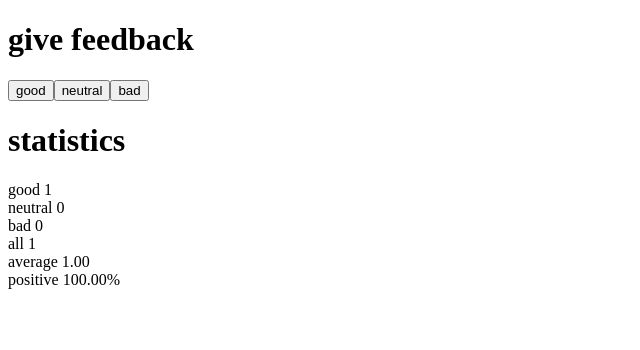
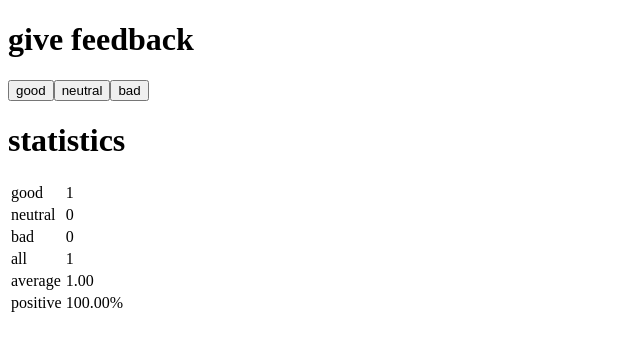
Before and after one commit to steve-c-smith/fullstackopen, a React (Create React App) app in the folder part1/unicafe/: page / in a window 1280 px wide. Both pictures are taken after a click on the button "good". Shown: the top 350 px of the page, without its empty margins (0-640 px from the left). Built offline with nearby package versions, Linux system fonts and the light colour scheme.

Commit message:
1.10-1.11 Completed

```diff
--- a/part1/unicafe/src/App.js
+++ b/part1/unicafe/src/App.js
@@ -1,6 +1,13 @@
 import { useState } from 'react'
 
-const StatisticsDisplay = ({ label, value }) => <div>{label} {value}</div>
+const StatisticsLine = ({ label, value }) => {
+  return (
+    <tr>
+      <td>{label}</td>
+      <td>{value}</td>
+    </tr>
+  )
+}
 
 const Statistics = ({ isFeedbackProvided, neutral, bad, good }) => {
   const getTotal = () => good + neutral + bad
@@ -15,20 +22,22 @@ const Statistics = ({ isFeedbackProvided, neutral, bad, good }) => {
 
   if(isFeedbackProvided){
     return (
-      <div>
-        <StatisticsDisplay label="good" value={good} />
-        <StatisticsDisplay label="neutral" value={neutral} />
-        <StatisticsDisplay label="bad" value={bad} />
-        <StatisticsDisplay label="all" value={getTotal()} />
-        <StatisticsDisplay label="average" value={getAverage().toFixed(2)} />
-        <StatisticsDisplay label="positive" value={getPercentPositive().toFixed(2) + "%"} />
-      </div>
+      <table>
+        <tbody>
+          <StatisticsLine label="good" value={good} />
+          <StatisticsLine label="neutral" value={neutral} />
+          <StatisticsLine label="bad" value={bad} />
+          <StatisticsLine label="all" value={getTotal()} />
+          <StatisticsLine label="average" value={getAverage().toFixed(2)} />
+          <StatisticsLine label="positive" value={getPercentPositive().toFixed(2) + "%"} />
+        </tbody>
+      </table>
     )
   }
   return <p>No Feedback Provided</p>
 }
 
-const FeedbackButton = ({ onClick, text }) => <button onClick={onClick}>{text}</button>
+const Button = ({ onClick, text }) => <button onClick={onClick}>{text}</button>
 const Header = (props) => <h1>{props.text}</h1>
 
 const App = () => {
@@ -61,9 +70,9 @@ const App = () => {
   return (
     <div>
         <Header text="give feedback" />
-        <FeedbackButton onClick={handleFeedback("good")} text="good" />
-        <FeedbackButton onClick={handleFeedback("neutral")} text="neutral" />
-        <FeedbackButton onClick={handleFeedback("bad")} text="bad" />
+        <Button onClick={handleFeedback("good")} text="good" />
+        <Button onClick={handleFeedback("neutral")} text="neutral" />
+        <Button onClick={handleFeedback("bad")} text="bad" />
         <Header text="statistics" />
         <Statistics isFeedbackProvided={isFeedbackProvided} good={good} neutral={neutral} bad={bad} />
     </div>
```
